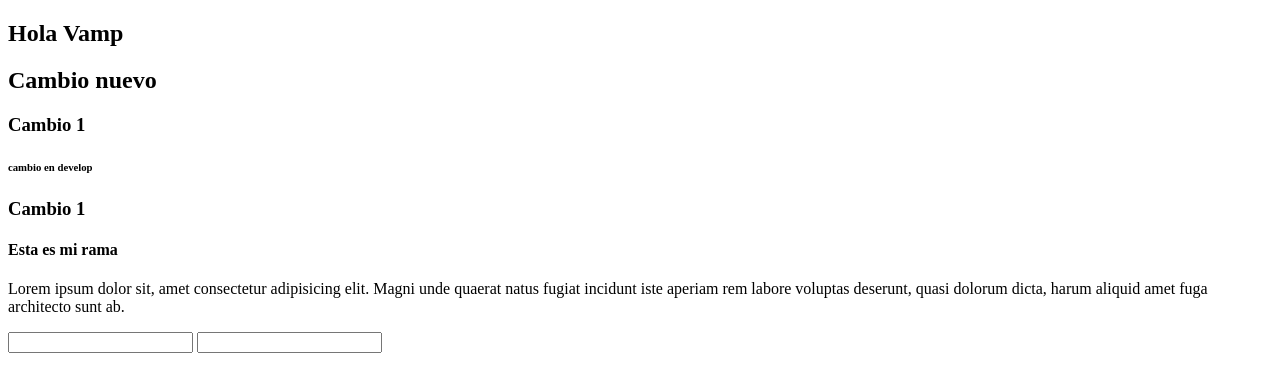
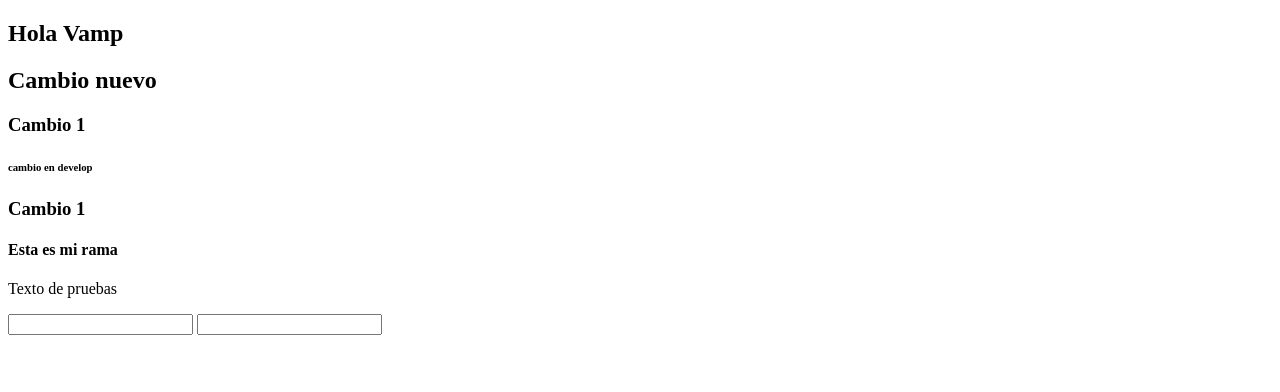
Before and after one commit to LioveCazarez/git-test, a plain HTML site: page index.html in a window 1280 px wide. Drawn offline with Linux system fonts and the light colour scheme.

Commit message:
cambios para conflictos

```diff
--- a/index.html
+++ b/index.html
@@ -14,7 +14,7 @@
             <h6>cambio en develop</h6>
        <h3>Cambio 1</h3>
         <h4>Esta es mi rama</h4>
-        <p>Lorem ipsum dolor sit, amet consectetur adipisicing elit. Magni unde quaerat natus fugiat incidunt iste aperiam rem labore voluptas deserunt, quasi dolorum dicta, harum aliquid amet fuga architecto sunt ab.</p>
+        <p>Texto de pruebas</p>
         <input type="text" id="hola">
         <input type="text" id="nombre">
 
```
